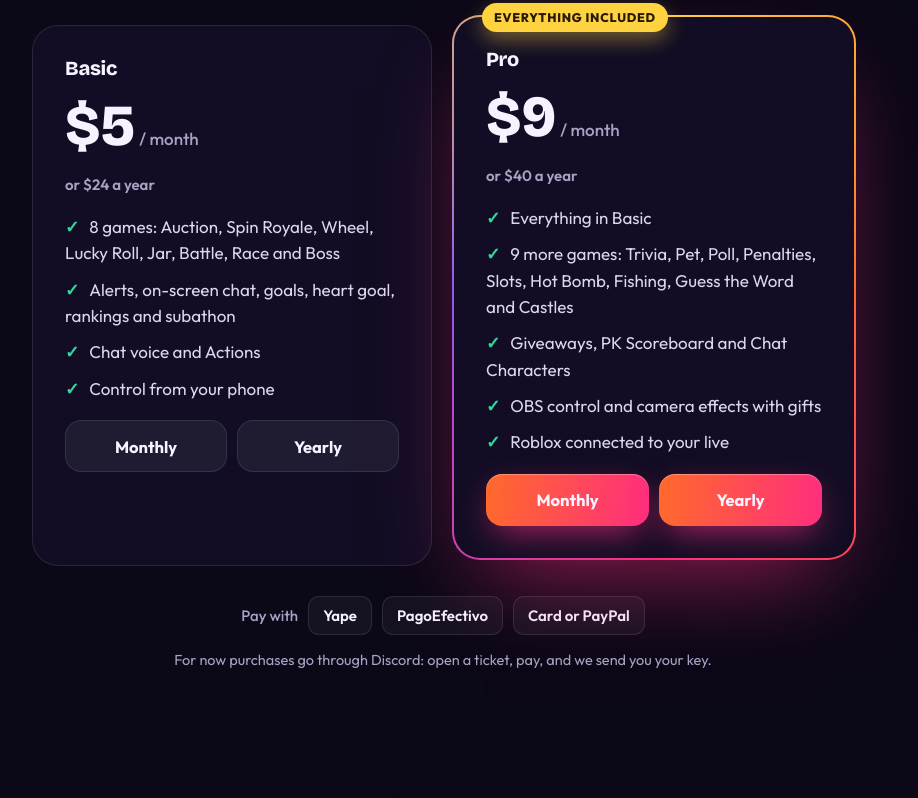
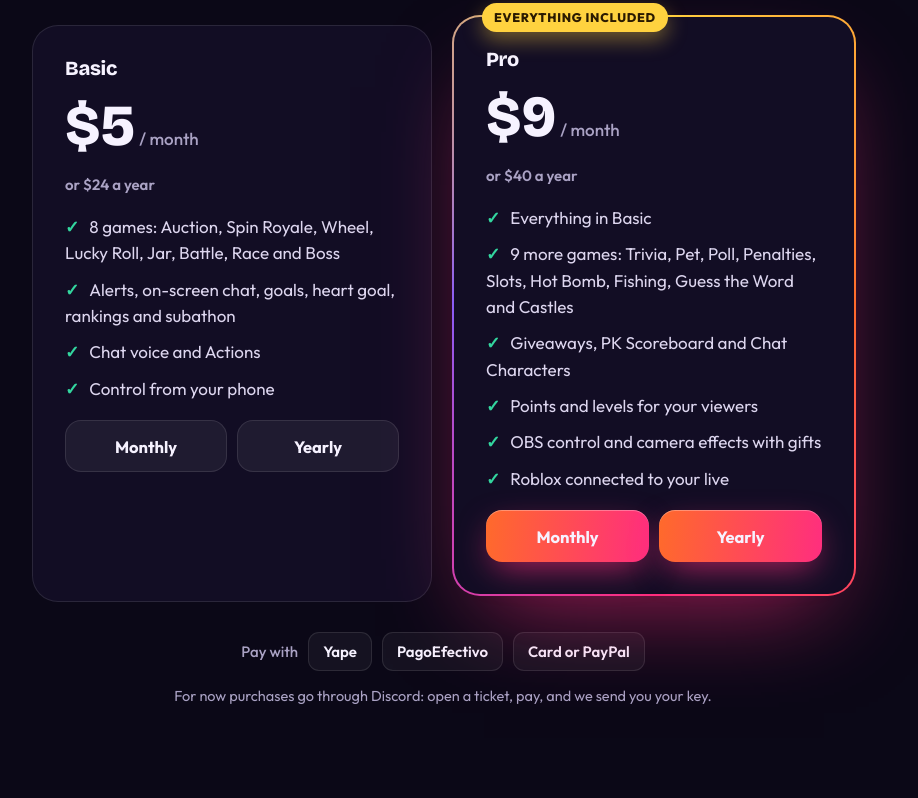
Before and after one commit to Esnutbear/chispalive, a plain HTML site: page index.html in a window 1280 px wide. Shown: the part 7671-8469 px from the top of the page, without its empty margins (197-1115 px from the left). Drawn offline with nearby package versions, Linux system fonts and the light colour scheme.

Commit message:
Web: Puntos y niveles en el Plan Pro
Co-Authored-By: Claude Opus 5.5 <noreply@anthropic.com>

Claude-Session: https://claude.ai/code/session_011iAEG9miRZq7DX3AsV2vyC

```diff
--- a/index.html
+++ b/index.html
@@ -549,7 +549,7 @@ header .lang { margin-left: 8px; }
           <h3 data-en="Pro">Pro</h3>
           <div class="price" data-pen="S/ 35" data-usd="$9">S/ 35<small data-en="/ month">/ mes</small></div>
           <div class="save yr" data-pen="o S/ 150 al año" data-usd="or $40 a year" data-pen-en="or S/ 150 a year" data-usd-es="o $40 al año">o S/ 150 al año</div>
-          <ul><li data-en="Everything in Basic">Todo lo del Básico</li><li data-en="9 more games: Trivia, Pet, Poll, Penalties, Slots, Hot Bomb, Fishing, Guess the Word and Castles">9 juegos más: Trivia, Mascota, Votación, Penales, Tragamonedas, Bomba, Pesca, Adivina y Castillos</li><li data-en="Giveaways, PK Scoreboard and Chat Characters">Sorteos, Marcador PK y Muñequitos del chat</li><li data-en="OBS control and camera effects with gifts">Control de OBS y efectos en la cámara con regalos</li><li data-en="Roblox connected to your live">Roblox conectado a tu live</li></ul>
+          <ul><li data-en="Everything in Basic">Todo lo del Básico</li><li data-en="9 more games: Trivia, Pet, Poll, Penalties, Slots, Hot Bomb, Fishing, Guess the Word and Castles">9 juegos más: Trivia, Mascota, Votación, Penales, Tragamonedas, Bomba, Pesca, Adivina y Castillos</li><li data-en="Giveaways, PK Scoreboard and Chat Characters">Sorteos, Marcador PK y Muñequitos del chat</li><li data-en="Points and levels for your viewers">Puntos y niveles para tus viewers</li><li data-en="OBS control and camera effects with gifts">Control de OBS y efectos en la cámara con regalos</li><li data-en="Roblox connected to your live">Roblox conectado a tu live</li></ul>
           <div class="buy2"><a class="btn pri" data-buy="mensual" href="https://discord.gg/xwXS5TdtEY" target="_blank" rel="noopener" data-en="Monthly">Mensual</a><a class="btn pri" data-buy="anual" href="https://discord.gg/xwXS5TdtEY" target="_blank" rel="noopener" data-en="Yearly">Anual</a></div>
         </article>
       </div>
```
